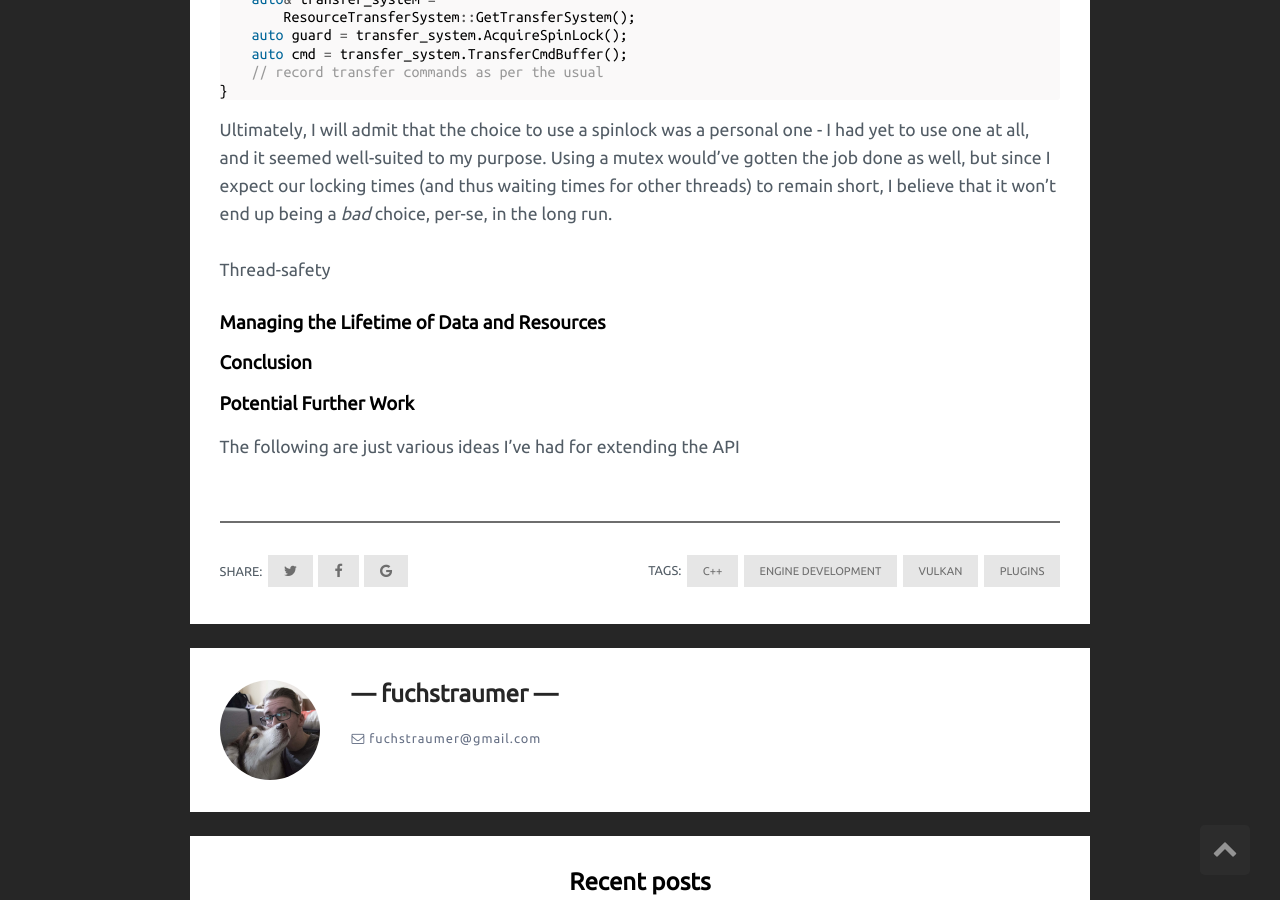
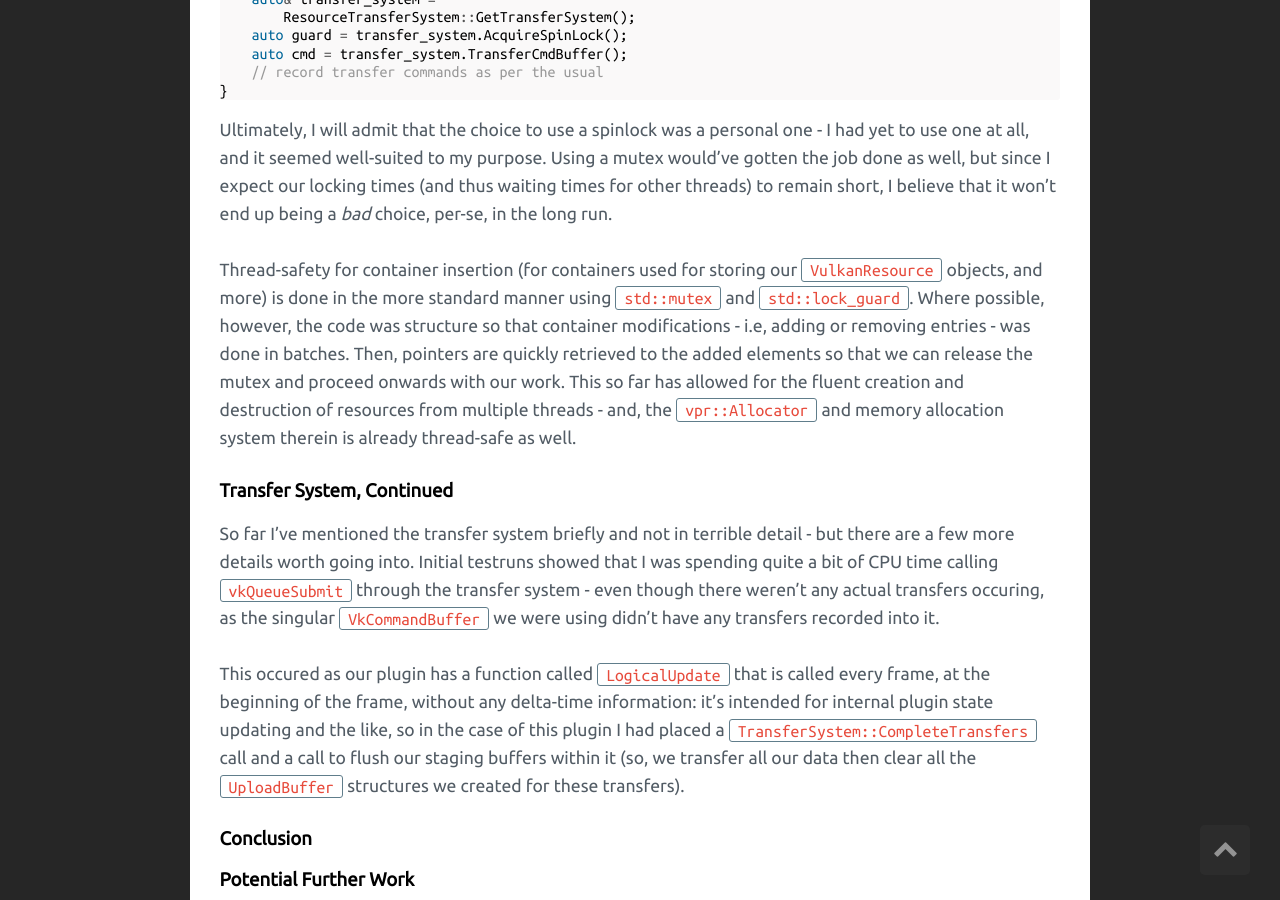
Before and after one commit to fuchstraumer/fuchstraumer.github.io, a Jekyll site: the page built from _posts/2018-8-25-Vulkan-Resource-Plugin.md, in a window 1280 px wide and 900 px high, scrolled down 10037 px. Built offline with Jekyll 4.4.1, drawn with Linux system fonts in a browser that asks for light colours; comment, search, counter and statistics services are not loaded.

Commit message:
Getting close to the finish line now.

```diff
--- a/_posts/2018-8-25-Vulkan-Resource-Plugin.md
+++ b/_posts/2018-8-25-Vulkan-Resource-Plugin.md
@@ -266,9 +266,13 @@ Barely a dozen lines of code allows us to use our spinlock in a nice and safe ma
 
 Ultimately, I will admit that the choice to use a spinlock was a personal one - I had yet to use one at all, and it seemed well-suited to my purpose. Using a mutex would've gotten the job done as well, but since I expect our locking times (and thus waiting times for other threads) to remain short, I believe that it won't end up being a *bad* choice, per-se, in the long run.
 
-Thread-safety
+Thread-safety for container insertion (for containers used for storing our `VulkanResource` objects, and more) is done in the more standard manner using `std::mutex` and `std::lock_guard`. Where possible, however, the code was structure so that container modifications - i.e, adding or removing entries - was done in batches. Then, pointers are quickly retrieved to the added elements so that we can release the mutex and proceed onwards with our work. This so far has allowed for the fluent creation and destruction of resources from multiple threads - and, the `vpr::Allocator` and memory allocation system therein is already thread-safe as well.
 
-### Managing the Lifetime of Data and Resources
+### Transfer System, Continued
+
+So far I've mentioned the transfer system briefly and not in terrible detail - but there are a few more details worth going into. Initial testruns showed that I was spending quite a bit of CPU time calling `vkQueueSubmit` through the transfer system - even though there weren't any actual transfers occuring, as the singular `VkCommandBuffer` we were using didn't have any transfers recorded into it.
+
+This occured as our plugin has a function called `LogicalUpdate` that is called every frame, at the beginning of the frame, without any delta-time information: it's intended for internal plugin state updating and the like, so in the case of this plugin I had placed a `TransferSystem::CompleteTransfers` call and a call to flush our staging buffers within it (so, we transfer all our data then clear all the `UploadBuffer` structures we created for these transfers).
 
 ### Conclusion
 
```
